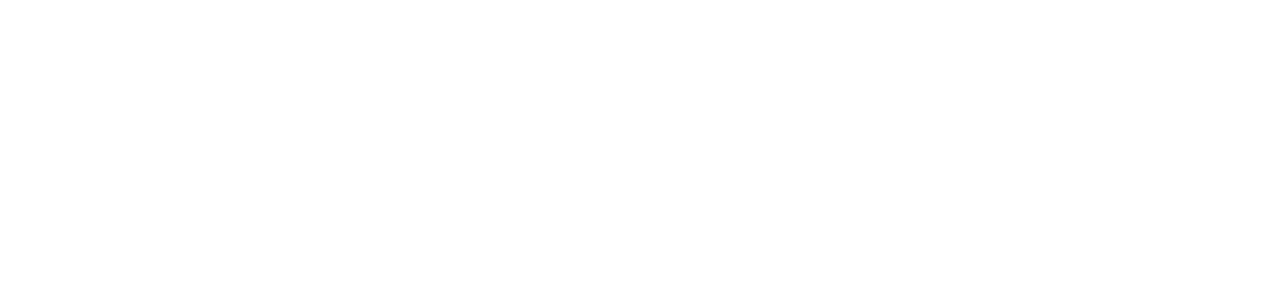
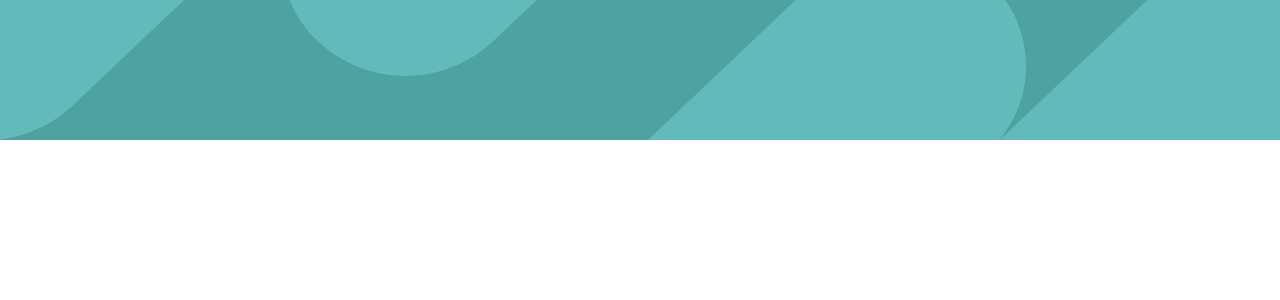
Before and after one commit to RidaAli110/Frontendmentor-Job-listings-with-filtering-Project, a React (Vite) app: page / in a window 1280 px wide. Shown: the top 300 px of the page. Built offline with nearby package versions, Linux system fonts and the light colour scheme.

Commit message:
Created Header component

```diff
--- /dev/null
+++ b/components/Header.jsx
@@ -0,0 +1,18 @@
+function Header() {
+  return (
+    <header class='bg-[hsl(180,35%,47%)]'>
+      <img
+        class='block w-full h-35 object-cover pointer-events-none'
+        src='/images/bg-header-desktop.svg'
+        alt='Header image'
+      />
+    </header>
+  );
+}
+
+export default Header;
+// display: block;
+// width: 100%;
+// height: 270px;
+// object-fit: cover;
+// pointer-events: none;
--- a/src/App.jsx
+++ b/src/App.jsx
@@ -1,6 +1,9 @@
+import Header from "../components/Header";
+
+
 
 function App() {
-
+  return <Header />;
 }
 
-export default App
+export default App;
```
Also changed, not shown: 1 other file (tests, documents, lock files or other folders).
